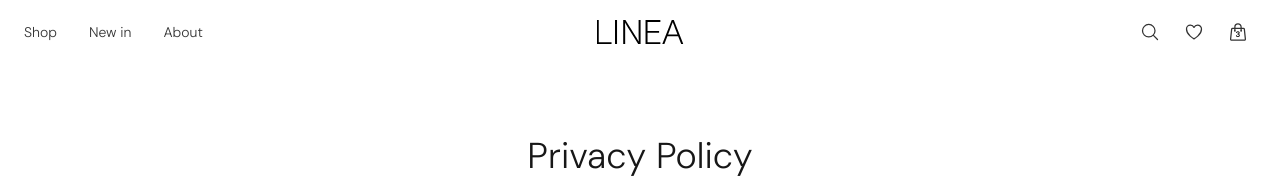
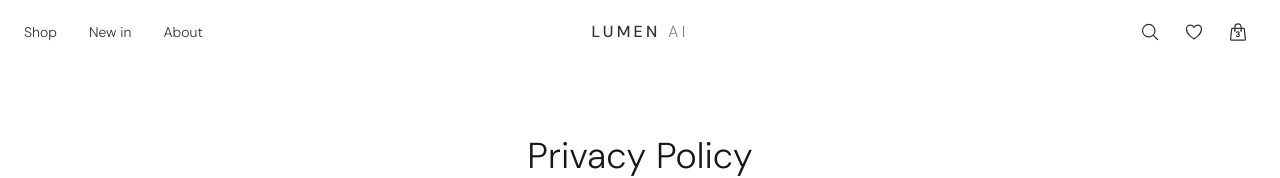
Before and after one commit to Sriram2272/linea-header-showcase-737, a React (Vite) app: page /privacy-policy in a window 1280 px wide. Shown: the top 178 px of the page. Built offline with nearby package versions, Linux system fonts and the light colour scheme; the HTML template or start-up script is replaced by a standard one.

Commit message:
Changes
Co-authored-by: Sriram2272 <178072623+Sriram2272@users.noreply.github.com>

```diff
--- a/src/components/header/Navigation.tsx
+++ b/src/components/header/Navigation.tsx
@@ -188,11 +188,9 @@ const Navigation = () => {
         {/* Center logo */}
         <div className="absolute left-1/2 transform -translate-x-1/2">
           <Link to="/" className="block">
-            <img
-              src="/LINEA-1.svg"
-              alt="LINEA"
-              className="h-6 w-auto"
-            />
+            <span className="text-base font-medium tracking-[0.2em] text-nav-foreground">
+              LUMEN<span className="font-light opacity-60"> AI</span>
+            </span>
           </Link>
         </div>
 
```
